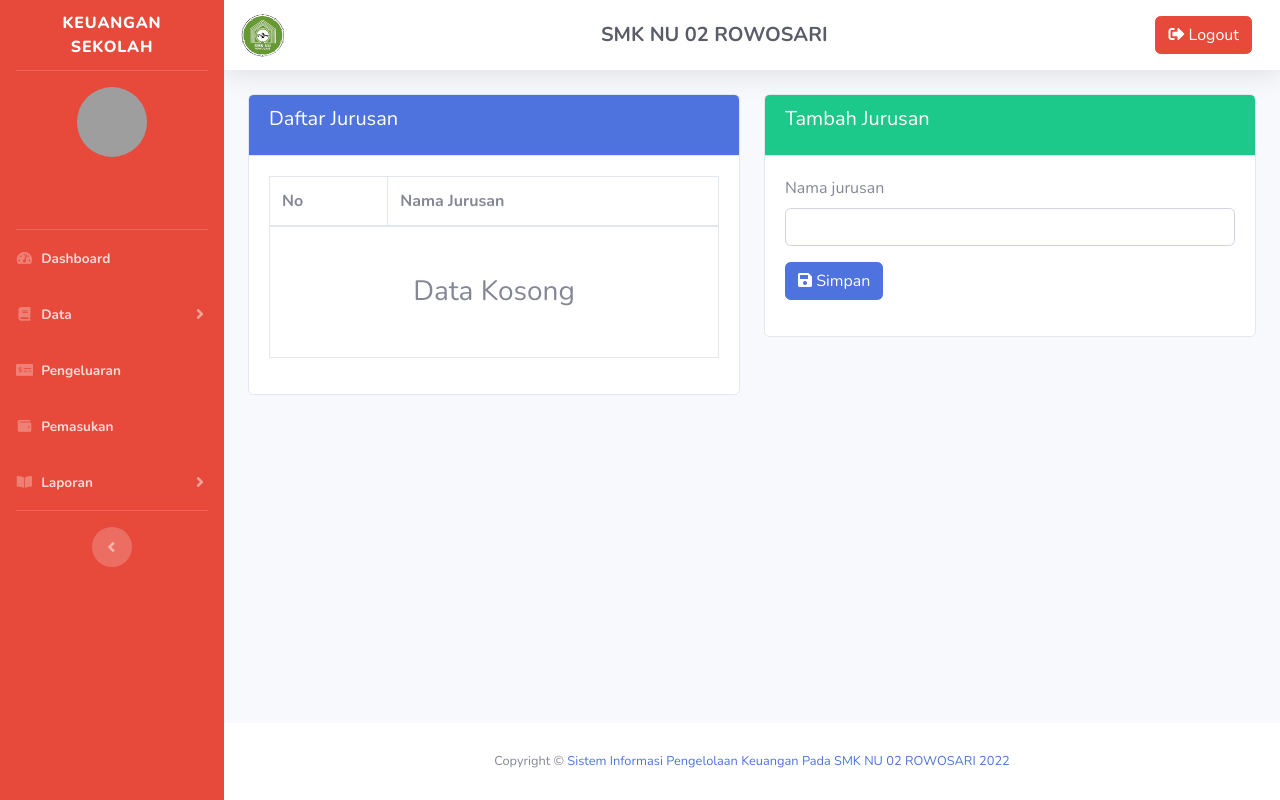
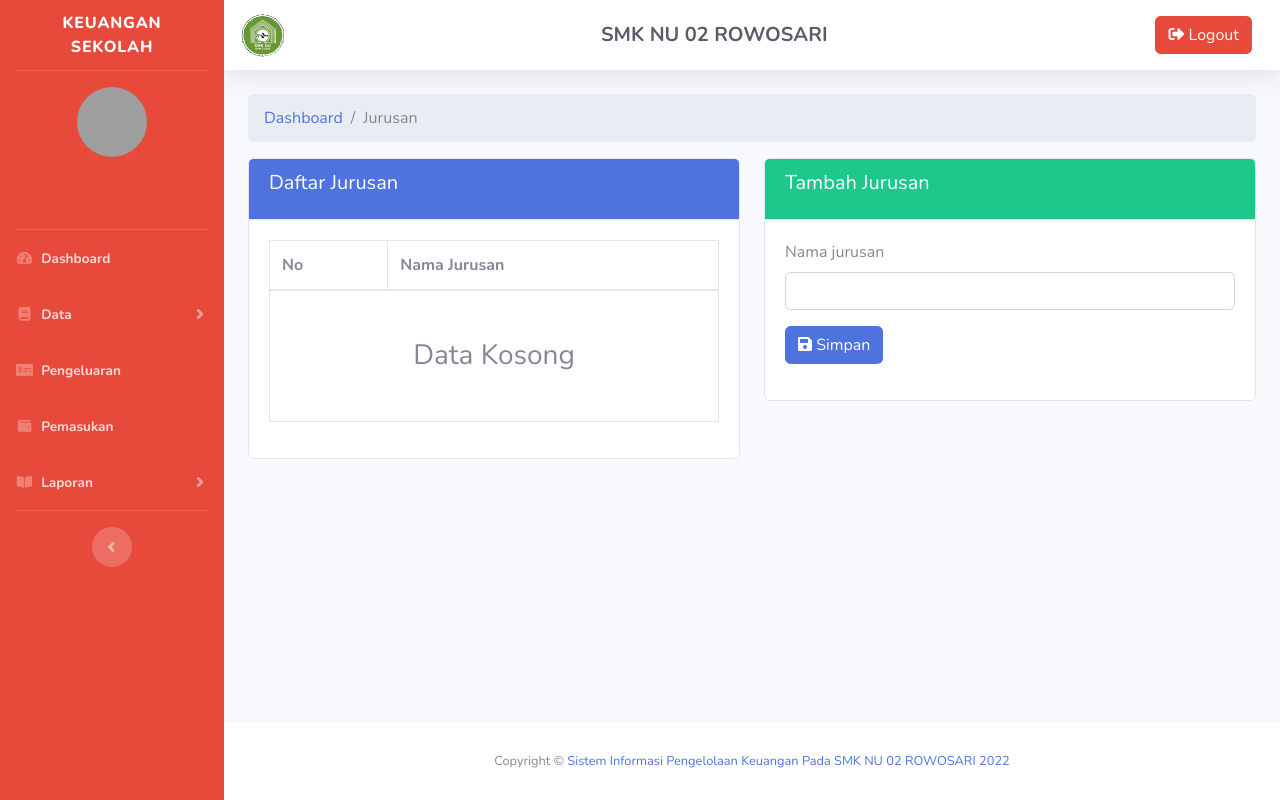
Before and after one commit to HilmiMubarok/keuangan-sekolah, a CodeIgniter app: page /keuangan-sekolah/index.php/jurusan/index in a window 1280 px wide. Run offline with CodeIgniter, Linux system fonts and the light colour scheme; data that the repository does not hold is empty; grey boxes are pictures that could not be loaded.

Commit message:
add breadcrumb jurusan index

```diff
--- a/application/views/jurusan/index.php
+++ b/application/views/jurusan/index.php
@@ -1,4 +1,11 @@
 <div class="container-fluid">
+
+    <nav aria-label="breadcrumb">
+        <ol class="breadcrumb">
+            <li class="breadcrumb-item"><a href="<?= base_url('dashboard') ?>">Dashboard</a></li>
+            <li class="breadcrumb-item active" aria-current="page">Jurusan</li>
+        </ol>
+    </nav>
 
 	<?php if ($this->session->flashdata()): ?>
 		<div class="alert alert-<?= $this->session->flashdata('icon') ?> bg-<?= $this->session->flashdata('icon') ?> text-white">
```
